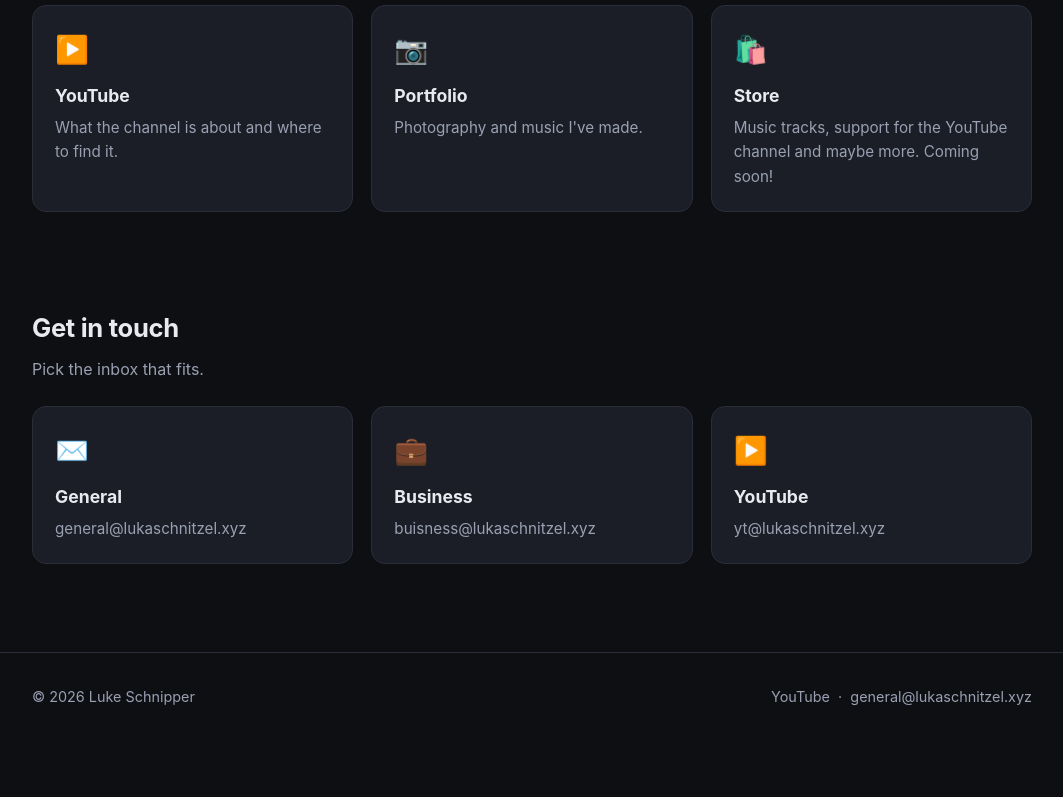
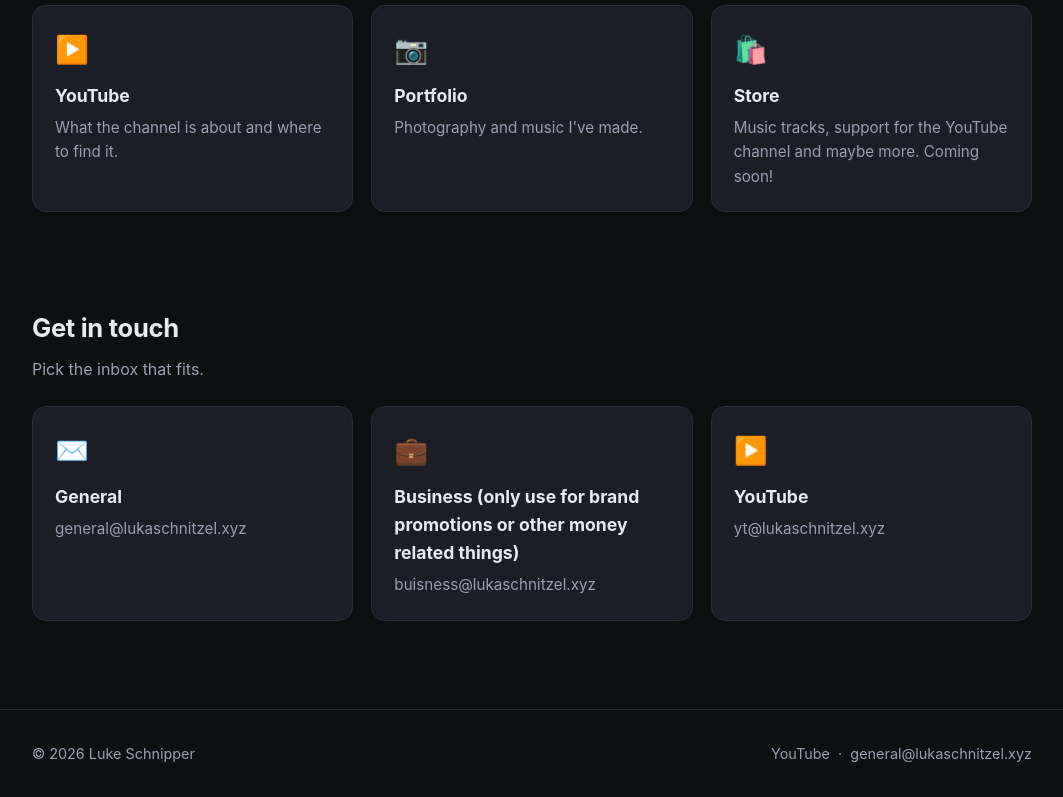
Before and after one commit to Lukeyturtle/lukeschnipper.xyz, a plain HTML site: page index.html in a window 1280 px wide. Shown: the part 681-1478 px from the top of the page, without its empty margins (108-1171 px from the left). Before the commit the page ends 1421 px from the top, so only its background shows below. Drawn offline with Linux system fonts and the light colour scheme.

Commit message:
Update Business contact description in index.html

```diff
--- a/index.html
+++ b/index.html
@@ -80,7 +80,7 @@
       </a>
       <a class="card" href="mailto:buisness@lukaschnitzel.xyz">
         <div class="icon">💼</div>
-        <h3>Business</h3>
+        <h3>Business (only use for brand promotions or other money related things)</h3>
         <p>buisness@lukaschnitzel.xyz</p>
       </a>
       <a class="card" href="mailto:yt@lukaschnitzel.xyz">
```
